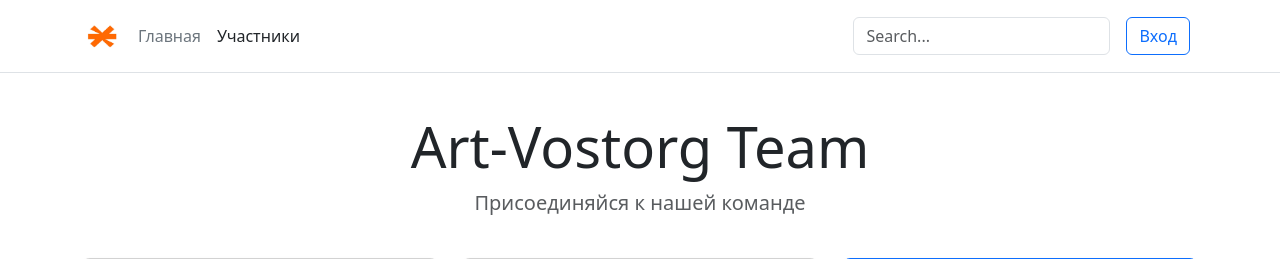
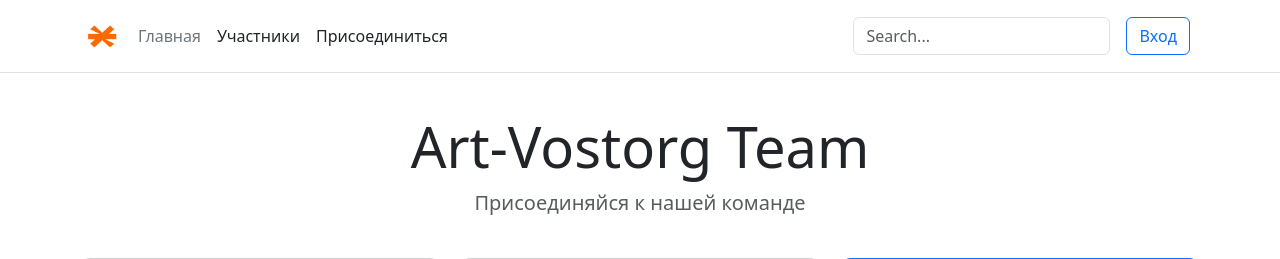
Before and after one commit to mikhailfed68/art_shop_template, a Django app: page /join/ in a window 1280 px wide. Shown: the top 259 px of the page. Run offline with Django 4.2, Linux system fonts and the light colour scheme; some libraries are stand-ins or nearby versions.

Commit message:
Update base.html

```diff
--- a/templates/base.html
+++ b/templates/base.html
@@ -35,6 +35,7 @@
         <ul class="nav col-12 col-lg-auto me-lg-auto mb-2 justify-content-center mb-md-0">
           <li><a href="{% url 'art_vostorg:ivent_list' %}" class="nav-link px-2 link-secondary">Главная</a></li>
           <li><a href="{% url 'users:users' %}" class="nav-link px-2 link-dark">Участники</a></li>
+          <li><a class="nav-link px-2 link-dark" href="{% url 'art_vostorg:join' %}">Присоединиться</a></li>
         </ul>
 
         <form class="col-12 col-lg-auto mb-3 mb-lg-0 me-lg-3">
@@ -53,7 +54,6 @@
             {% endthumbnail %}
           </a>
           <ul class="dropdown-menu text-small" aria-labelledby="dropdownUser1">
-            <li><a class="dropdown-item" href="{% url 'art_vostorg:join' %}">Присоединиться</a></li>
             <li><a class="dropdown-item" href="{% url 'users:update_user' user.username %}">Настройки</a></li>
             <li><a class="dropdown-item" href="{% url 'users:profile' user.username %}">Профиль</a></li>
             <li><hr class="dropdown-divider"></li>
@@ -107,7 +107,6 @@
 
   </main>
 
-  <!-- cache 84600 footer -->
   <footer class="d-flex flex-wrap justify-content-between align-items-center py-3 my-4 border-top mt-auto">
     <div class="col-md-4 d-flex align-items-center ms-3">
       <span class="text-muted">© 2023 Art-Vostorg, Inc</span>
```
